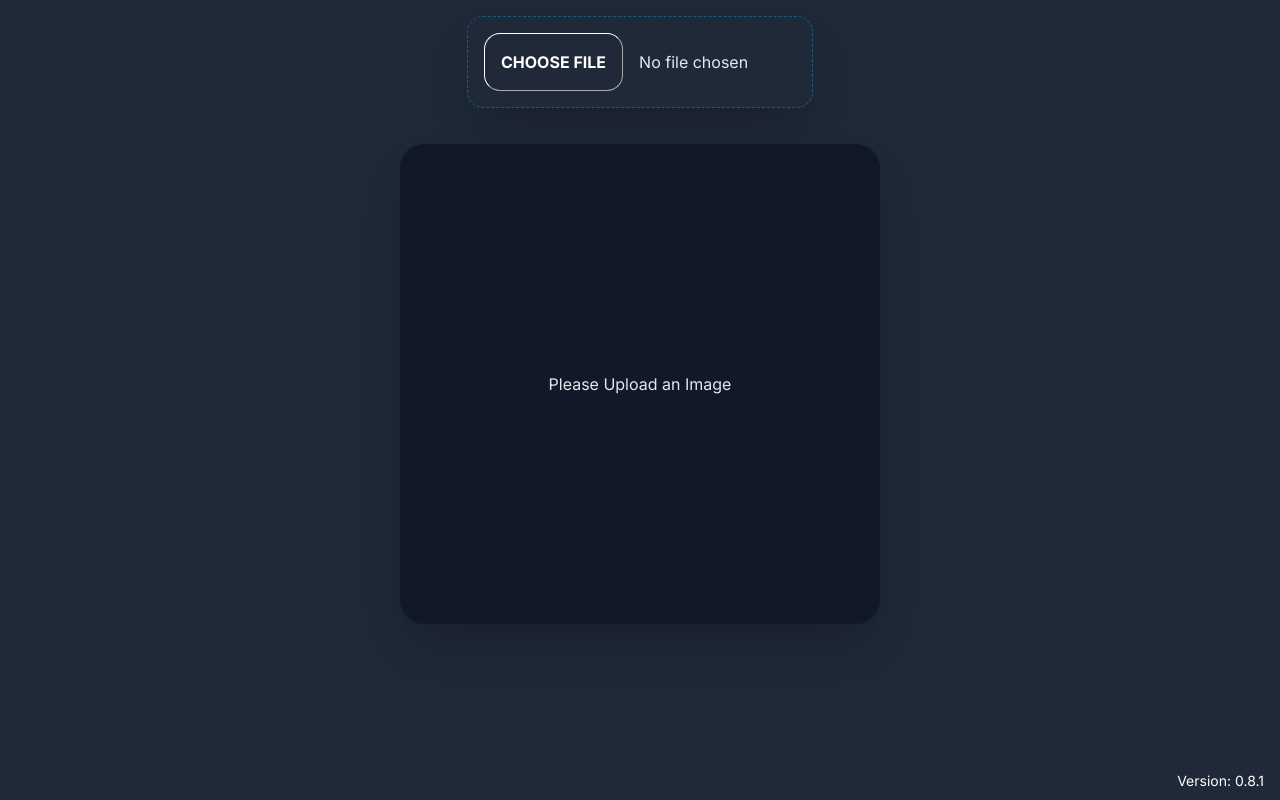
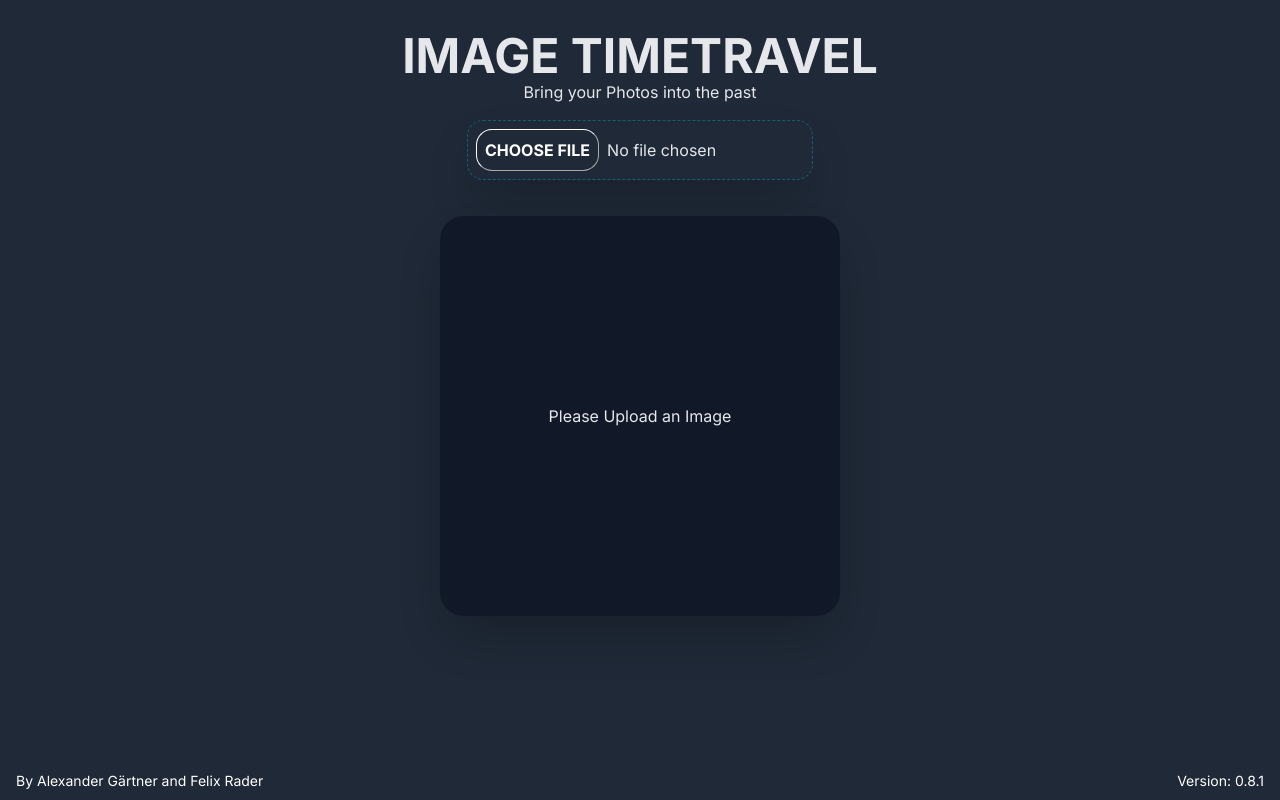
Before and after one commit to GoodVibezOnly/TimeTravelWeb_Next, a Next.js app: page / in a window 1280 px wide. Built offline with nearby package versions, Linux system fonts and the light colour scheme; no server answers.

Commit message:
more responsive

```diff
--- a/app/globals.css
+++ b/app/globals.css
@@ -5,6 +5,14 @@
 body {
   @apply bg-gray-800 text-center align-middle text-gray-200 mx-auto
   bg-center flex-auto justify-center;
+}
+.headline {
+  @apply mt-8 text-5xl font-bold uppercase;
+
+  @media (orientation: portrait) {
+    font-size: 8vw;
+
+  }
 }
 
 h1 {
@@ -45,12 +53,12 @@ input[type="file"] {
 
 /* button of input type file */
 input[type="file"]::-webkit-file-upload-button {
-  @apply border text-white font-bold py-4 px-4  m-4 duration-200 ease-in-out rounded-2xl bg-gray-800 uppercase border-spacing-0 border-white outline-red-200 hover:scale-105 active:scale-95;
+  @apply border text-white font-bold py-2 px-2  m-2 duration-200 ease-in-out rounded-2xl bg-gray-800 uppercase border-spacing-0 border-white outline-red-200 hover:scale-105 active:scale-95;
 }
 
 img {
-  height: 60vh;
-  width: 60vh;
+  height: 55vh;
+  width: 55vh;
   @apply duration-200 ease-in-out mr-auto ml-auto rounded-3xl shadow-2xl max-w-full;
 
   @media (orientation: portrait) {
@@ -168,8 +176,8 @@ img {
 .upload {
   position: relative;
   margin-top: 20px;
-  height: 60vh;
-  width: 60vh;
+  height: 50vh;
+  width: 50vh;
   margin-left: auto;
   margin-right: auto;
   display: flex;
@@ -186,8 +194,8 @@ img {
 .loading {
   position: absolute;
   z-index: 40;
-  height: 60vh;
-  width: 60vh;
+  height: 50vh;
+  width: 50vh;
   display: flex;
   justify-content: center;
   align-items: center;
@@ -221,18 +229,18 @@ img {
 }
 
 .FileUploader {
-  height: 60vh;
-  width: 60vh;
+  height: 50vh;
+  width: 50vh;
   @apply duration-200 ease-in-out mr-auto ml-auto rounded-3xl bg-gray-900 shadow-2xl;
 
 
 }
 
 .startButton {
-  @apply p-4 w-1/6;
+  @apply p-3 w-1/6;
 
   @media (orientation: portrait) {
-    padding: 6px;
+    padding: 3px;
     width: 50%;
 
   }
--- a/app/page.tsx
+++ b/app/page.tsx
@@ -1,10 +1,12 @@
 import Image from "next/image";
 import FileUploader from "../components/FileUploader";
 import BottomBar from "@/components/BottomBar";
+import TopNavigationBar from "@/components/TopNaviationBar";
 
 export default function Home() {
   return (
     <main>
+      <TopNavigationBar />
       <FileUploader />
       <BottomBar version=" 0.8.1" />
     </main>
--- a/components/BottomBar.tsx
+++ b/components/BottomBar.tsx
@@ -6,8 +6,14 @@ interface BottomBarProps {
 
 const BottomBar: React.FC<BottomBarProps> = ({ version }) => {
   return (
+    <div>
     <div className="bottom-bar absolute right-0 bottom-0 text-white py-2 px-4">
       <span className="text-sm">Version: {version}</span>
+    </div>
+
+    <div className="bottom-bar absolute left-0 bottom-0 text-white py-2 px-4">
+        <span className="text-sm">By Alexander Gärtner and Felix Rader</span>
+    </div>
     </div>
   );
 };
--- a/components/FileUploader.tsx
+++ b/components/FileUploader.tsx
@@ -460,8 +460,6 @@ const FileUploader: React.FC<Props> = ({}) => {
 
   return (
     <div className="">
-      {/* <h1>image TimeTravel</h1>
-      <h2>Upload an image to see what it would look like in the past</h2> */}
       {PopUpOpen ? (
         <ImagePopUp
           onClose={() => setPopUpOpen(false)}
--- /dev/null
+++ b/components/TopNaviationBar.tsx
@@ -0,0 +1,12 @@
+const TopNavigationBar: React.FC = () => {
+    return (
+      <header className="top-nav-bar">
+        <div className="logo-container">
+          <div className="headline">Image TimeTravel</div>
+          <h3>Bring your Photos into the past</h3>
+        </div>
+      </header>
+    );
+  };
+
+  export default TopNavigationBar;
```
